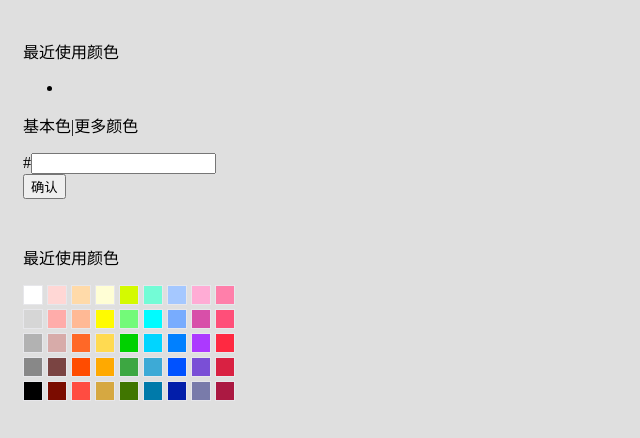
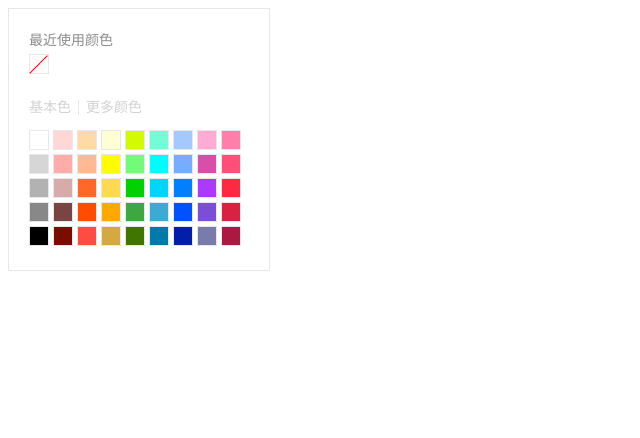
Before and after one commit to MeCKodo/wechat-colorpicker, a website built with webpack: page index.html in a window 1280 px wide. Shown: the whole page, without its empty margins (0-640 px from the left). Built offline with nearby package versions, Linux system fonts and the light colour scheme.

Commit message:
add: base与recent还差事件通信

```diff
--- a/index.html
+++ b/index.html
@@ -6,7 +6,7 @@
 </head>
 <body>
 <div id="container">
-  <div class="wechat-colorpicker">
+  <!--<div class="wechat-colorpicker">
     <div class="wechat-recent-color">
       <p>最近使用颜色</p>
       <ul>
@@ -14,7 +14,7 @@
       </ul>
     </div>
     <div class="wechat-picker-box">
-      <p><span>基本色</span>|<span>更多颜色</span></p>
+      <p><span>基本色</span><span>更多颜色</span></p>
       <div class="wechat-base-wrapper">
         <ul>
           <li></li>
@@ -29,7 +29,7 @@
       <div><span>#</span><input type="text"></div>
       <button>确认</button>
     </div>
-  </div>
+  </div>-->
 </div>
 <script src="./dist/main.js"></script>
 </body>
--- a/src/base-color/index.ts
+++ b/src/base-color/index.ts
@@ -1,48 +1,75 @@
 import './style.css';
 
 class BaseComponent {
+  private maxColorLen: number = 8;
   private storagePrefix: string = '__wx__color__';
   private baseColorArr: string[] = ["ffffff", "ffd7d5", "ffdaa9", "fffed5", "d4fa00", "73fcd6", "a5c8ff", "ffacd5", "ff7faa", "d6d6d6", "ffacaa", "ffb995", "fffb00", "73fa79", "00fcff", "78acfe", "d84fa9", "ff4f79", "b2b2b2", "d7aba9", "ff6827", "ffda51", "00d100", "00d5ff", "0080ff", "ac39ff", "ff2941", "888888", "7a4442", "ff4c00", "ffa900", "3da742", "3daad6", "0052ff", "7a4fd6", "d92142", "000000", "7b0c00", "ff4c41", "d6a841", "407600", "007aaa", "021eaa", "797baa", "ab1942"];
 
   private genBaseList(): string {
     const span = color => `<span data-color="${color}" style="background: ${color}"></span>`;
-    return this.baseColorArr.map((color) => {
-      return span(`#${color}`);
-    }).join('');
+    return this.baseColorArr.map(color => span(`#${color}`)).join('');
   }
 
   public dom: HTMLElement = document.createElement('div');
 
   constructor() {
-    this.dom.className = 'wechat-base-wrapper';
-    this.dom.innerHTML = this.genBaseList();
+    this.dom.className = 'wechat-picker-box';
+    this.dom.innerHTML = `<p>
+                          <i data-type="base">基本色</i><i data-type="more">更多颜色</i>
+                        </p>
+                        <div class="wechat-base-wrapper">
+                          ${this.genBaseList()}
+                        </div>`;
+
     this.dom.addEventListener('click', this.clickHandler.bind(this));
   }
 
   private clickHandler(e: MouseEvent) {
     const target = <HTMLElement>e.target;
     if (target.tagName === 'SPAN') {
-      const ls = window.localStorage;
-      let colorArr:string|null = ls.getItem(this.storagePrefix);
-      const color: string = target.getAttribute('data-color')!;
-      if (colorArr) { // 如果已经存过颜色了，最多不超过8个
-        if (colorArr.split(',').length >= 8) {
-          const temp = colorArr.split(',');
-          temp.pop();
-          colorArr = temp.join(',');
-        }
-      }
-      ls.setItem(
-        this.storagePrefix,
-        (!colorArr ? color : `${color},${colorArr}`)
-      );
-      // TODO 最近颜色更新DOM
+      this.selectColor(target);
+    } else if (target.tagName === 'I') {
+      BaseComponent.switchTab(target.getAttribute('data-type'));
     }
   }
 
-  destory() {
-    this.dom.removeEventListener('click', this.clickHandler);
+  private selectColor(target: HTMLElement) {
+    const ls = window.localStorage;
+    let colorArr: string | null = ls.getItem(this.storagePrefix);
+    const color: string = target.getAttribute('data-color')!;
+    if (colorArr) { // 如果已经存过颜色了，最多不超过8个
+      const temp = colorArr.split(',');
+      const hasColor = temp.indexOf(color);
+      console.log(temp, hasColor);
+      if (hasColor > -1) { // 如果最近已经选过这颜色
+        temp.splice(hasColor, 1);
+      }
+      temp.unshift(color);
+      if (temp.length >= this.maxColorLen) {
+        temp.pop();
+      }
+      colorArr = temp.join(',');
+    }
+    ls.setItem(this.storagePrefix, colorArr ? colorArr : color);
+    // TODO 最近颜色更新DOM
+    console.log(color);
   }
+
+  static switchTab(type: string | null) {
+    if (!type) return;
+    if (type === 'base') {
+      // TODO 切换base
+      console.log('TODO 切换base');
+    } else if (type === 'more') {
+      // TODO 切换picker
+      console.log('TODO 切换picker');
+    }
+  }
+
+  public destory() {
+    this.dom.removeEventListener('click', this.clickHandler.bind(this));
+  }
+
 }
 
 export default BaseComponent;
--- a/src/base-color/style.css
+++ b/src/base-color/style.css
@@ -1,3 +1,19 @@
+.wechat-picker-box span {
+    cursor: pointer;
+}
+.wechat-picker-box p {
+    color: #d2d2d2;
+    font-size: 14px;
+}
+.wechat-picker-box p i {
+    font-style: normal;
+    padding: 0 .5em;
+    border-left: 1px solid #e7e7eb;
+}
+.wechat-picker-box p i:first-child {
+    padding-left: 0;
+    border-left-width: 0;
+}
 .wechat-base-wrapper {
     font-size: 0;
 }
@@ -7,5 +23,4 @@
     height: 18px;
     margin: 0 4px 4px 0;
     border: 1px solid #e7e7eb;
-    cursor: pointer;
 }
--- /dev/null
+++ b/src/eventBus.ts
@@ -0,0 +1,6 @@
+
+class EventBus {
+
+}
+
+export default new EventBus();
--- a/src/index.ts
+++ b/src/index.ts
@@ -20,12 +20,13 @@ interface Options {
 
 class WeChatColorPicker {
   private domWrapper = document.createElement('div');
-
+  private recentComponent = new RecentComponent();
+  private baseComponent = new BaseComponent();
   constructor(options: Options) {
 
     this.domWrapper.className = 'wechat-colorpicker';
-    this.domWrapper.appendChild(new RecentComponent().dom);
-    this.domWrapper.appendChild(new BaseComponent().dom);
+    this.domWrapper.appendChild(this.recentComponent.dom);
+    this.domWrapper.appendChild(this.baseComponent.dom);
 
     if (options.el) {
       document.querySelector(options.el)!.appendChild(this.domWrapper);
--- a/src/recent-color/index.ts
+++ b/src/recent-color/index.ts
@@ -1,30 +1,40 @@
+import './style.css';
+
 class RecentComponent {
 
-  // private maxColorLen:Number = 8;
-  // private storagePrefix:String = '__wx__color__';
-  public dom:HTMLElement = document.createElement('div');
+  private storagePrefix: string = '__wx__color__';
+  public dom: HTMLElement = document.createElement('div');
 
   constructor() {
     this.dom.className = 'wechat-recent-color';
-    this.dom.addEventListener('click', this.clickEvent);
-    this.dom.appendChild(this.genTitleDom());
+    this.dom.addEventListener('click', RecentComponent.getRecentColor);
+    this.dom.innerHTML = `
+                        <p>最近使用颜色</p>
+                        <ul>
+                          <li class="wechat-clear-color"></li>
+                          ${this.genList()}
+                        </ul>
+                        `;
   }
 
-  private genTitleDom():HTMLElement {
-    const p: HTMLElement = document.createElement('p');
-    p.innerHTML = '最近使用颜色';
-    return p;
-  }
-  private genList():HTMLElement {
-    const ul: HTMLElement = document.createElement('ul');
-
-    return ul;
+  static getRecentColor(e: MouseEvent) {
+    const target = <HTMLElement>e.target;
+    if (target.tagName === 'LI') {
+      if (target.classList.contains('wechat-recent-item')) {
+        alert(target.getAttribute('data-color'));
+      } else {
+        alert('清除颜色');
+      }
+    }
   }
 
-  clickEvent(e: MouseEvent) {
-    if((<HTMLElement>e.target).tagName === 'LI') {
-
-    }
+  private genList(): string {
+    const li = color => `<li class="wechat-recent-item" data-color="${color}" style="background: ${color}"></li>`;
+    const ls = window.localStorage;
+    const colorArr: string | null = ls.getItem(this.storagePrefix);
+    return colorArr ?
+          colorArr.split(',').map(color => li(color)).join('') :
+          '';
   }
 
 }
--- a/src/recent-color/style.css
+++ b/src/recent-color/style.css
@@ -0,0 +1,33 @@
+.wechat-recent-color p {
+  font-size: 14px;
+  margin:0 0 5px 0;
+  color: #8d8d8d;
+}
+.wechat-clear-color {
+  position: relative;
+  background: #fff;
+}
+.wechat-clear-color:after {
+  content: '';
+  position: absolute;
+  top: -3px;
+  right: 9px;
+  width: 1px;
+  height: 25px;
+  background: red;
+  -webkit-transform: rotate(45deg);
+  transform: rotate(45deg);
+}
+.wechat-recent-color ul {
+  padding: 0;
+  margin: 0;
+}
+.wechat-recent-color li {
+  list-style: none;
+  display: inline-block;
+  width: 18px;
+  height: 18px;
+  margin: 0 4px 4px 0;
+  border: 1px solid #e7e7eb;
+  cursor: pointer;
+}
--- a/src/style.css
+++ b/src/style.css
@@ -1,9 +1,11 @@
 body {
-    background: #dfdfdf;
 }
 .wechat-colorpicker {
-    padding: 15px;
+    padding: 20px;
     width: 220px;
+    background: #fff;
+    font-weight: 100;
+    border: 1px solid #e7e7eb;
 }
 .Scp {
     -webkit-user-select: none;
```
Also changed, not shown: dist/main.js.
